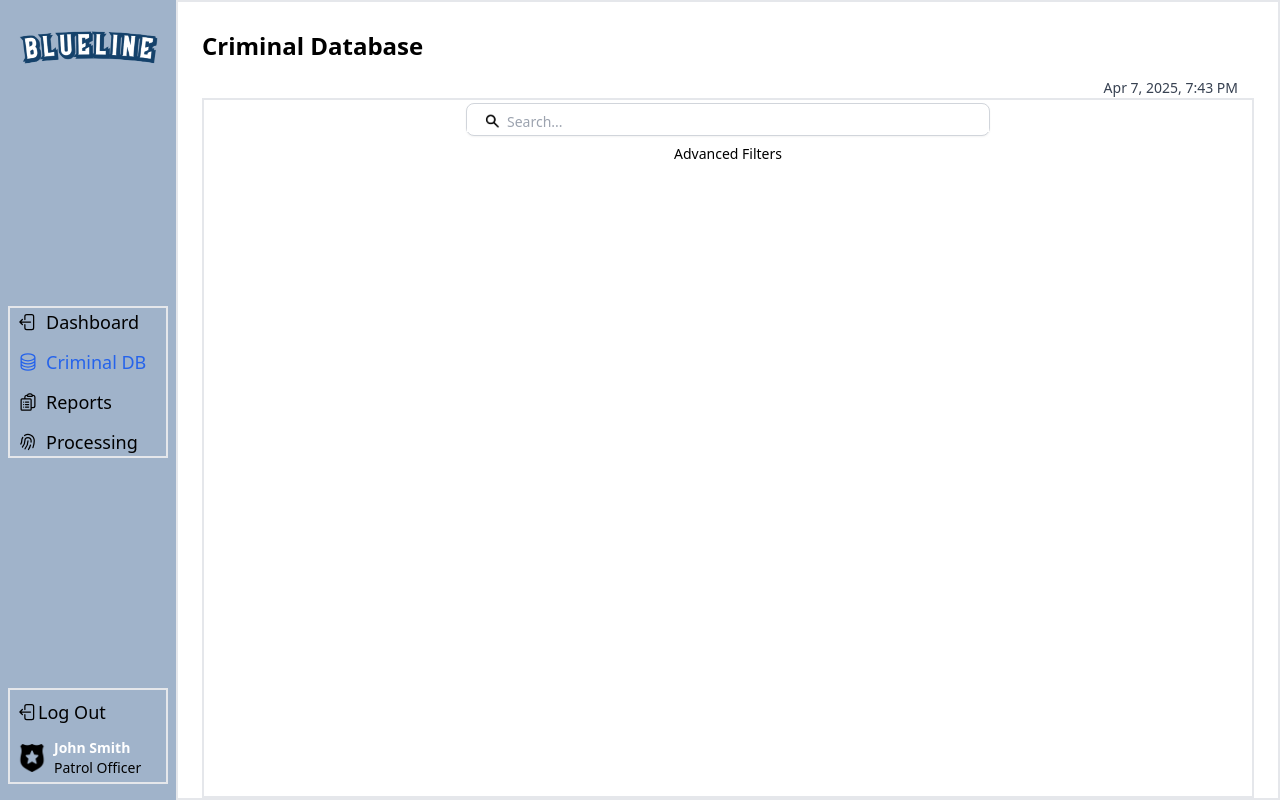
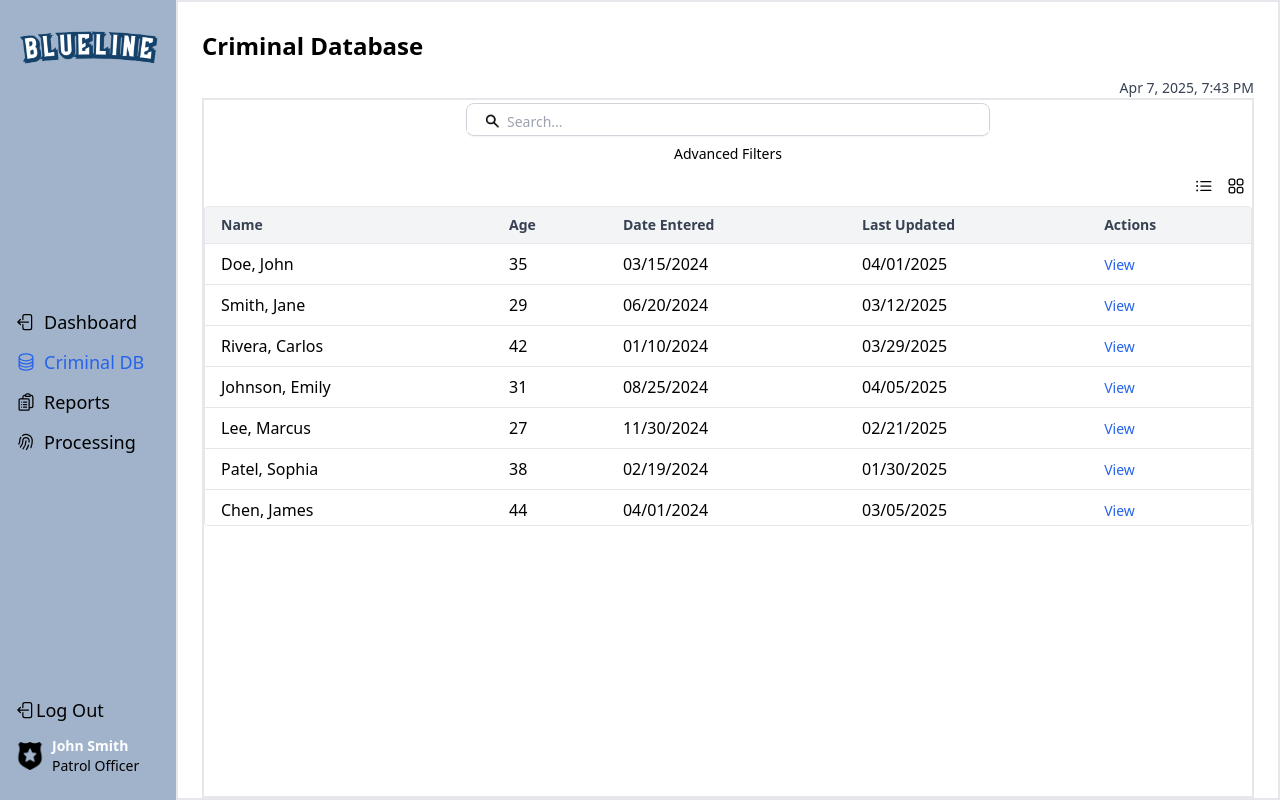
Before and after one commit to Jessalynnic/BlueLine, a React (Create React App) app in the folder blueline/: page /dashboard in a window 1280 px wide. Both pictures are taken after a click on the element "Criminal DB". Built offline with nearby package versions, Linux system fonts and the light colour scheme.

Commit message:
Added a table to the criminal database with mock data for styling

```diff
--- a/blueline/src/pages/components/dateDisplay.js
+++ b/blueline/src/pages/components/dateDisplay.js
@@ -17,7 +17,7 @@ function CurrentDateDisplay() {
     });
 
     return (
-        <div className="flex text-sm text-gray-700 px-4 justify-end">
+        <div className="flex text-sm text-gray-700 justify-end">
           {formatted}
         </div>
     );
--- a/blueline/src/pages/components/sideBar.js
+++ b/blueline/src/pages/components/sideBar.js
@@ -8,7 +8,7 @@ import {
 
 const Sidebar = ({ headerText, sideBarClick }) => {
     return (
-        <div className="flex flex-col border-2 gap-3">
+        <div className="flex flex-col gap-3">
             <div
               className={`flex items-center px-2 cursor-pointer hover:underline ${headerText === "Dashboard Overview" ? "text-blue-600" : ""}`}
               onClick={() => sideBarClick("Dashboard Overview")}
--- /dev/null
+++ b/blueline/src/pages/components/tableLayout.js
@@ -0,0 +1,45 @@
+import React, { useState } from 'react';
+
+function CriminalTable({ data }) {
+    const [currentPage, setCurrentPage] = useState(1);
+    const [recordsPerPage, setRecordsPerPage] = useState(10);
+
+    const indexOfLast = currentPage * recordsPerPage;
+    const indexOfFirst = indexOfLast - recordsPerPage;
+    const currentRecords = data.slice(indexOfFirst, indexOfLast);
+
+    console.log("Current Records:", currentRecords);
+
+    return (
+        <div className="overflow-y-auto max-h-[320px] border rounded">
+            <table className="min-w-full bg-white">
+                <thead className="bg-gray-100 text-gray-700 text-sm">
+                <tr>
+                    <th className="py-2 px-4 border-b text-left">Name</th>
+                    <th className="py-2 px-4 border-b text-left">Age</th>
+                    <th className="py-2 px-4 border-b text-left">Date Entered</th>
+                    <th className="py-2 px-4 border-b text-left">Last Updated</th>
+                    <th className="py-2 px-4 border-b text-left">Actions</th>
+                </tr>
+                </thead>
+                <tbody>
+                {currentRecords.map((criminal) => (
+                    <tr key={criminal.id} className="hover:bg-gray-50">
+                    <td className="py-2 px-4 border-b">{criminal.name}</td>
+                    <td className="py-2 px-4 border-b">{criminal.age}</td>
+                    <td className="py-2 px-4 border-b">{criminal.dateEntered || "N/A"}</td>
+                    <td className="py-2 px-4 border-b">{criminal.lastUpdated || "N/A"}</td>
+                    <td className="py-2 px-4 border-b">
+                        <button className="text-blue-600 hover:underline text-sm">
+                        View
+                        </button>
+                    </td>
+                    </tr>
+                ))}
+                </tbody>
+            </table>
+        </div>
+    );
+}
+
+export default CriminalTable;
--- a/blueline/src/pages/criminalDB.js
+++ b/blueline/src/pages/criminalDB.js
@@ -1,11 +1,51 @@
 import React from "react";
 import SearchBar from "./components/searchBar";
+import { ListBulletIcon, Squares2X2Icon } from "@heroicons/react/24/outline";
+import CriminalTable from "./components/tableLayout";
+
+const criminals = [
+    { id: 1, name: "Doe, John", age: 35, dateEntered: "03/15/2024", lastUpdated: "04/01/2025" },
+    { id: 2, name: "Smith, Jane", age: 29, dateEntered: "06/20/2024", lastUpdated: "03/12/2025" },
+    { id: 3, name: "Rivera, Carlos", age: 42, dateEntered: "01/10/2024", lastUpdated: "03/29/2025" },
+    { id: 4, name: "Johnson, Emily", age: 31, dateEntered: "08/25/2024", lastUpdated: "04/05/2025" },
+    { id: 5, name: "Lee, Marcus", age: 27, dateEntered: "11/30/2024", lastUpdated: "02/21/2025" },
+    { id: 6, name: "Patel, Sophia", age: 38, dateEntered: "02/19/2024", lastUpdated: "01/30/2025" },
+    { id: 7, name: "Chen, James", age: 44, dateEntered: "04/01/2024", lastUpdated: "03/05/2025" },
+    { id: 8, name: "Martinez, Olivia", age: 33, dateEntered: "07/14/2024", lastUpdated: "03/18/2025" },
+    { id: 9, name: "O'Connor, Liam", age: 30, dateEntered: "09/09/2024", lastUpdated: "02/28/2025" },
+    { id: 10, name: "Nguyen, Ava", age: 36, dateEntered: "12/03/2024", lastUpdated: "04/08/2025" },
+    { id: 11, name: "Brown, Noah", age: 41, dateEntered: "05/11/2024", lastUpdated: "03/25/2025" },
+    { id: 12, name: "Davis, Isabella", age: 26, dateEntered: "03/03/2024", lastUpdated: "01/14/2025" },
+    { id: 13, name: "Thomas, Elijah", age: 39, dateEntered: "10/20/2024", lastUpdated: "04/04/2025" },
+    { id: 14, name: "Wilson, Mia", age: 34, dateEntered: "06/17/2024", lastUpdated: "03/09/2025" },
+    { id: 15, name: "Scott, William", age: 32, dateEntered: "01/25/2024", lastUpdated: "02/18/2025" }
+];
 
 const CriminalDB = () => {
     return (
-        <div className="flex flex-col h-30 items-center justify-center gap-2">
+        <div className="flex flex-col">
+            <div className="flex flex-col h-30 items-center justify-center gap-2">
                 <SearchBar/>
                 <span className="text-sm">Advanced Filters</span>
+            </div>
+            <div className="w-full h-10 flex items-center justify-end">
+                <button
+                    type="submit"
+                    className="w-8 flex items-center justify-center rounded-md hover:bg-gray-100"
+                >
+                    <ListBulletIcon className="w-5 h-5" />
+                </button>
+                <button
+                    type="submit"
+                    className="w-8 flex items-center justify-center rounded-md hover:bg-gray-100"
+                >
+                    <Squares2X2Icon className="w-5 h-5" />
+                </button>
+            </div>
+            <div>
+                <CriminalTable data={criminals} />
+            </div>
+
         </div>
     );
 };
--- a/blueline/src/pages/dashboard.js
+++ b/blueline/src/pages/dashboard.js
@@ -10,6 +10,12 @@ import CriminalDB from './criminalDB';
 function Dashboard() {
     const navigate = useNavigate();
     const [headerText, setHeaderText] = useState("Dashboard Overview");
+
+    const criminals = [
+      { id: 1, name: "John Doe", status: "In Custody", age: 35 },
+      { id: 2, name: "Jane Smith", status: "Wanted", age: 29 },
+      { id: 3, name: "Carlos Rivera", status: "Released", age: 42 },
+    ];
 
     const handleClick = () => {
         navigate('/');  // Navigate to the login page
@@ -30,7 +36,7 @@ function Dashboard() {
 
           <Sidebar headerText={headerText} sideBarClick={sideBarClick} />
 
-          <div className="flex border-2 flex-col h-24 py-2 gap-3">
+          <div className="flex flex-col h-24 py-2 gap-3">
             <div
               className="flex items-center text-sm cursor-pointer hover:underline px-2"
               onClick={handleClick}
```
